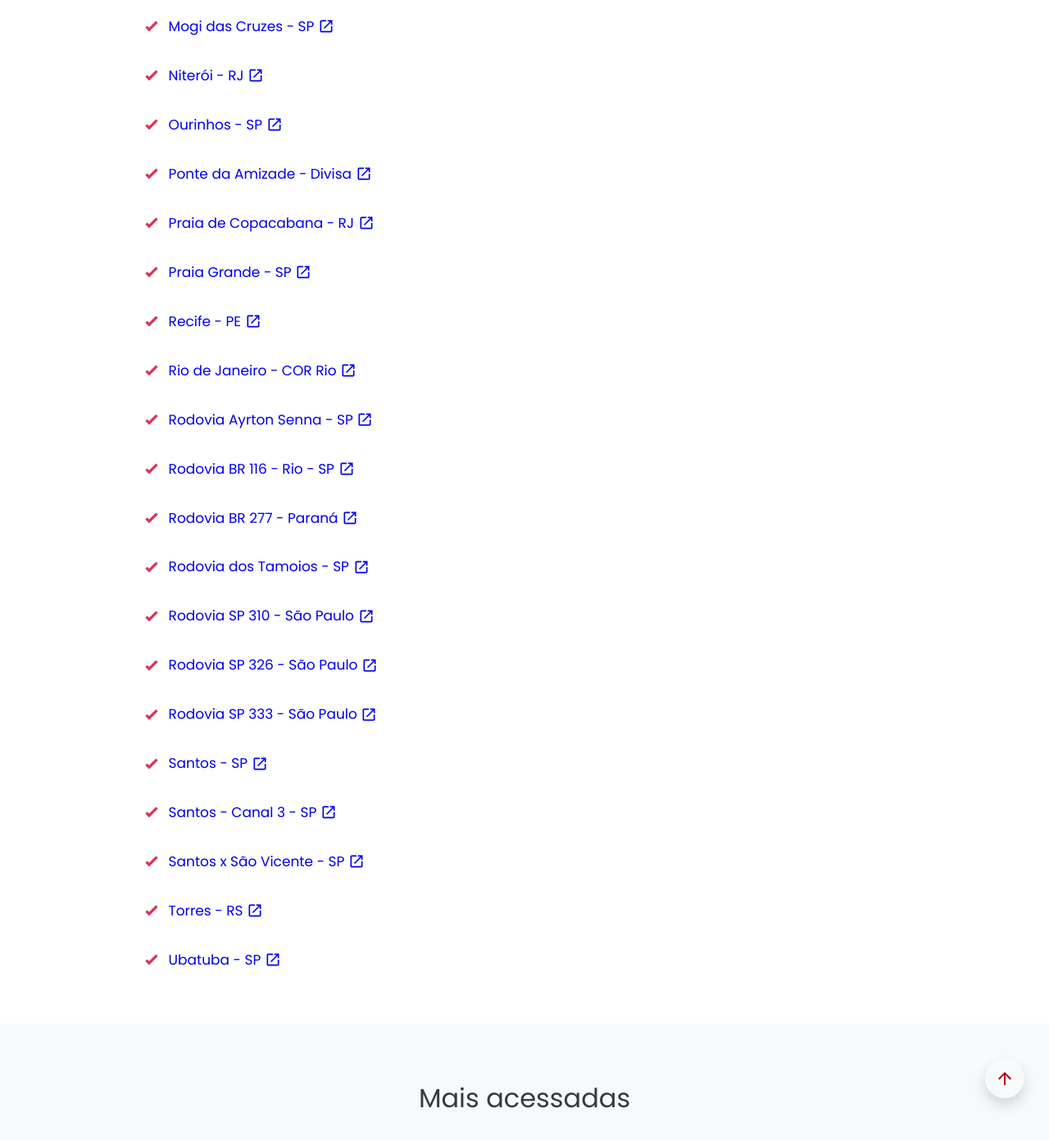
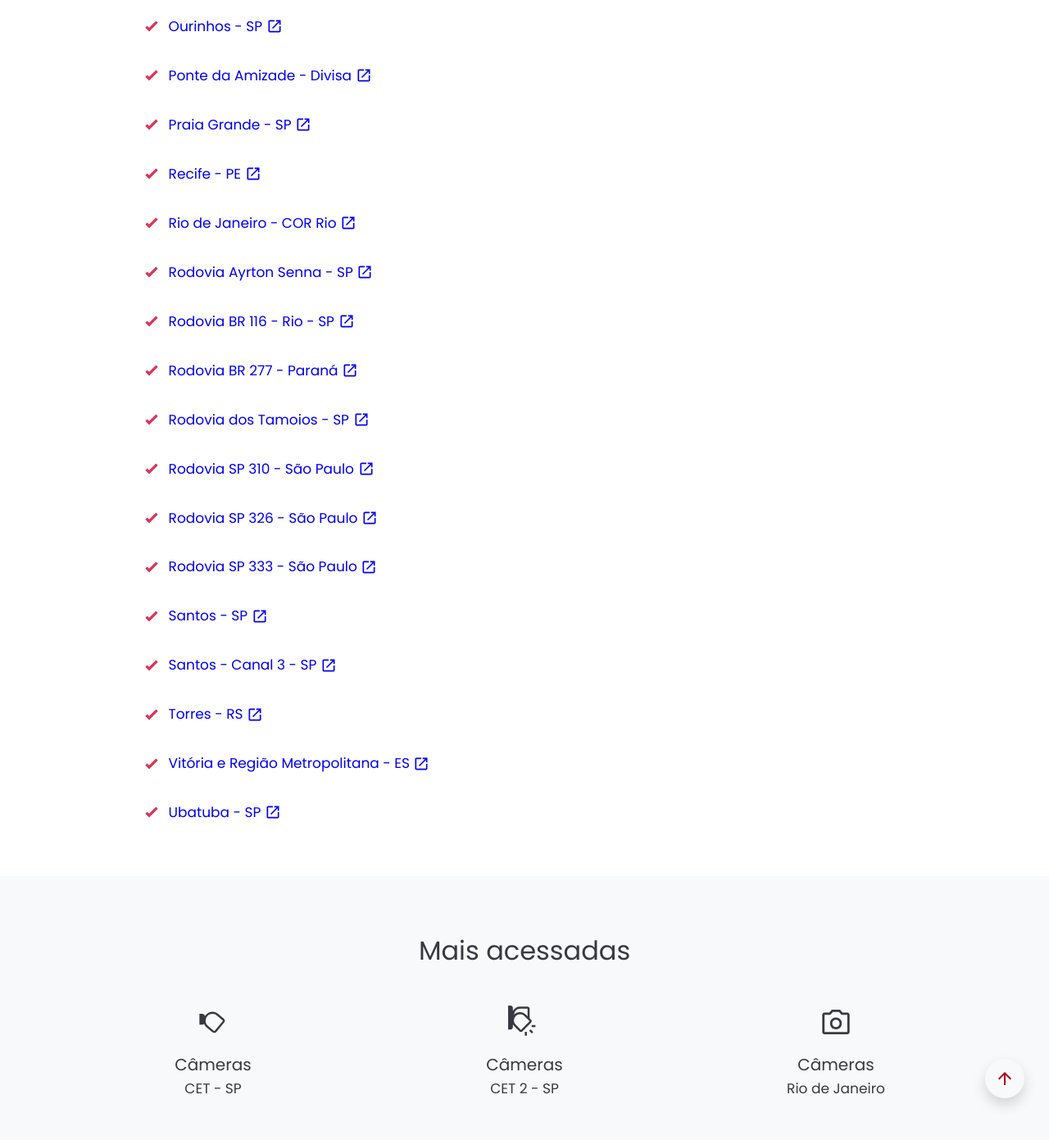
Before and after one commit to Sergio-Damm/transitoaovivo, a Jekyll site: the page built from pages/mais-cameras-ao-vivo/index.html, in a window 1280 px wide and 1400 px high, scrolled down 1406 px. Shown: the top 1391 px of the window at 82% size. Built offline with Jekyll 4.4.1, drawn with Linux system fonts in a browser that asks for light colours.

Commit message:
Atualizacao links mais cameras

```diff
--- a/pages/mais-cameras-ao-vivo/index.html
+++ b/pages/mais-cameras-ao-vivo/index.html
@@ -14,14 +14,6 @@
 			<div class='py-5'>
       			<h1 class='fs-2 fw-bold  text-center'>Mais Câmeras</h1>
       		</div>
-
-			<div class="py-3">
-				<svg class="fill-secondary me-2" width="16" height="16" xmlns="http://www.w3.org/2000/svg" fill="#da3458" viewBox="0 0 24 24"><path d="M23.146,5.4,20.354,2.6a.5.5,0,0,0-.708,0L7.854,14.4a.5.5,0,0,1-.708,0L4.354,11.6a.5.5,0,0,0-.708,0L.854,14.4a.5.5,0,0,0,0,.707L7.146,21.4a.5.5,0,0,0,.708,0L23.146,6.1A.5.5,0,0,0,23.146,5.4Z"></path></svg>
-              	<a class='link-externo justify-content-right w-25 me-auto mb-4' rel='nofollow' target='_blank' href='https://www.visiteapucarana.com.br/ao-vivo/'>
-				<span class="align-middle">Apucarana - PR</span>
-					<svg xmlns="http://www.w3.org/2000/svg" height="20px" viewBox="0 -960 960 960" width="20px" fill="currentcolor"><path d="M200-120q-33 0-56.5-23.5T120-200v-560q0-33 23.5-56.5T200-840h280v80H200v560h560v-280h80v280q0 33-23.5 56.5T760-120H200Zm188-212-56-56 372-372H560v-80h280v280h-80v-144L388-332Z"/></svg>
-              	</a>
-			</div>
 
 			<div class="py-3">
 				<svg class="fill-secondary me-2" width="16px" height="16px" xmlns="http://www.w3.org/2000/svg" fill="#da3458" viewBox="0 0 24 24"><path d="M23.146,5.4,20.354,2.6a.5.5,0,0,0-.708,0L7.854,14.4a.5.5,0,0,1-.708,0L4.354,11.6a.5.5,0,0,0-.708,0L.854,14.4a.5.5,0,0,0,0,.707L7.146,21.4a.5.5,0,0,0,.708,0L23.146,6.1A.5.5,0,0,0,23.146,5.4Z"></path></svg>
@@ -153,7 +145,7 @@
 
 		  	<div class="py-3">
 				<svg class="fill-secondary me-2" width="16" height="16" xmlns="http://www.w3.org/2000/svg" fill="#da3458" viewBox="0 0 24 24"><path d="M23.146,5.4,20.354,2.6a.5.5,0,0,0-.708,0L7.854,14.4a.5.5,0,0,1-.708,0L4.354,11.6a.5.5,0,0,0-.708,0L.854,14.4a.5.5,0,0,0,0,.707L7.146,21.4a.5.5,0,0,0,.708,0L23.146,6.1A.5.5,0,0,0,23.146,5.4Z"></path></svg>
-				<a class='link-externo justify-content-right w-25 me-auto mb-4' rel='nofollow' target='_blank' href='https://www.pjf.mg.gov.br/secretarias/smu/servicos/transito_agora/index.php'>
+				<a class='link-externo justify-content-right w-25 me-auto mb-4' rel='nofollow' target='_blank' href='https://www.pjf.mg.gov.br/infotrans/'>
 				<span class="align-middle">Juiz de Fora - MG</span>
 					<svg xmlns="http://www.w3.org/2000/svg" height="20px" viewBox="0 -960 960 960" width="20px" fill="currentcolor"><path d="M200-120q-33 0-56.5-23.5T120-200v-560q0-33 23.5-56.5T200-840h280v80H200v560h560v-280h80v280q0 33-23.5 56.5T760-120H200Zm188-212-56-56 372-372H560v-80h280v280h-80v-144L388-332Z"/></svg>
               	</a>
@@ -171,14 +163,6 @@
 				<svg class="fill-secondary me-2" width="16" height="16" xmlns="http://www.w3.org/2000/svg" fill="#da3458" viewBox="0 0 24 24"><path d="M23.146,5.4,20.354,2.6a.5.5,0,0,0-.708,0L7.854,14.4a.5.5,0,0,1-.708,0L4.354,11.6a.5.5,0,0,0-.708,0L.854,14.4a.5.5,0,0,0,0,.707L7.146,21.4a.5.5,0,0,0,.708,0L23.146,6.1A.5.5,0,0,0,23.146,5.4Z"></path></svg>
 				<a class='link-externo justify-content-right w-25 me-auto mb-4' rel='nofollow' target='_blank' href='https://www.iat.pr.gov.br/Pagina/Cameras-de-Monitoramento-da-Orla-Matinhos'>
 				<span class="align-middle">Matinhos - PR</span>
-					<svg xmlns="http://www.w3.org/2000/svg" height="20px" viewBox="0 -960 960 960" width="20px" fill="currentcolor"><path d="M200-120q-33 0-56.5-23.5T120-200v-560q0-33 23.5-56.5T200-840h280v80H200v560h560v-280h80v280q0 33-23.5 56.5T760-120H200Zm188-212-56-56 372-372H560v-80h280v280h-80v-144L388-332Z"/></svg>
-              	</a>
-          	</div>
-
-			<div class="py-3">
-				<svg class="fill-secondary me-2" width="16" height="16" xmlns="http://www.w3.org/2000/svg" fill="#da3458" viewBox="0 0 24 24"><path d="M23.146,5.4,20.354,2.6a.5.5,0,0,0-.708,0L7.854,14.4a.5.5,0,0,1-.708,0L4.354,11.6a.5.5,0,0,0-.708,0L.854,14.4a.5.5,0,0,0,0,.707L7.146,21.4a.5.5,0,0,0,.708,0L23.146,6.1A.5.5,0,0,0,23.146,5.4Z"></path></svg>
-				<a class='link-externo justify-content-right w-25 me-auto mb-4' rel='nofollow' target='_blank' href='https://www.mogidascruzes.sp.gov.br/camera-ao-vivo'>
-				<span class="align-middle">Mogi das Cruzes - SP</span>
 					<svg xmlns="http://www.w3.org/2000/svg" height="20px" viewBox="0 -960 960 960" width="20px" fill="currentcolor"><path d="M200-120q-33 0-56.5-23.5T120-200v-560q0-33 23.5-56.5T200-840h280v80H200v560h560v-280h80v280q0 33-23.5 56.5T760-120H200Zm188-212-56-56 372-372H560v-80h280v280h-80v-144L388-332Z"/></svg>
               	</a>
           	</div>
@@ -203,14 +187,6 @@
 				<svg class="fill-secondary me-2" width="16" height="16" xmlns="http://www.w3.org/2000/svg" fill="#da3458" viewBox="0 0 24 24"><path d="M23.146,5.4,20.354,2.6a.5.5,0,0,0-.708,0L7.854,14.4a.5.5,0,0,1-.708,0L4.354,11.6a.5.5,0,0,0-.708,0L.854,14.4a.5.5,0,0,0,0,.707L7.146,21.4a.5.5,0,0,0,.708,0L23.146,6.1A.5.5,0,0,0,23.146,5.4Z"></path></svg>
 				<a class='link-externo justify-content-right w-25 me-auto mb-4' rel='nofollow' target='_blank' href='https://foz.portaldacidade.com/cameras-ao-vivo/ponte-da-amizade-sentido-paraguai'>
 				<span class="align-middle">Ponte da Amizade - Divisa</span>
-					<svg xmlns="http://www.w3.org/2000/svg" height="20px" viewBox="0 -960 960 960" width="20px" fill="currentcolor"><path d="M200-120q-33 0-56.5-23.5T120-200v-560q0-33 23.5-56.5T200-840h280v80H200v560h560v-280h80v280q0 33-23.5 56.5T760-120H200Zm188-212-56-56 372-372H560v-80h280v280h-80v-144L388-332Z"/></svg>
-              	</a>
-          	</div>
-
-			<div class="py-3">
-				<svg class="fill-secondary me-2" width="16" height="16" xmlns="http://www.w3.org/2000/svg" fill="#da3458" viewBox="0 0 24 24"><path d="M23.146,5.4,20.354,2.6a.5.5,0,0,0-.708,0L7.854,14.4a.5.5,0,0,1-.708,0L4.354,11.6a.5.5,0,0,0-.708,0L.854,14.4a.5.5,0,0,0,0,.707L7.146,21.4a.5.5,0,0,0,.708,0L23.146,6.1A.5.5,0,0,0,23.146,5.4Z"></path></svg>
-				<a class='link-externo justify-content-right w-25 me-auto mb-4' rel='nofollow' target='_blank' href='https://www.earthcam.com/brazil/riodejaneiro/?cam=rio_copacabana'>
-				<span class="align-middle">Praia de Copacabana - RJ</span>
 					<svg xmlns="http://www.w3.org/2000/svg" height="20px" viewBox="0 -960 960 960" width="20px" fill="currentcolor"><path d="M200-120q-33 0-56.5-23.5T120-200v-560q0-33 23.5-56.5T200-840h280v80H200v560h560v-280h80v280q0 33-23.5 56.5T760-120H200Zm188-212-56-56 372-372H560v-80h280v280h-80v-144L388-332Z"/></svg>
               	</a>
           	</div>
@@ -313,16 +289,16 @@
 
 			<div class="py-3">
 				<svg class="fill-secondary me-2" width="16" height="16" xmlns="http://www.w3.org/2000/svg" fill="#da3458" viewBox="0 0 24 24"><path d="M23.146,5.4,20.354,2.6a.5.5,0,0,0-.708,0L7.854,14.4a.5.5,0,0,1-.708,0L4.354,11.6a.5.5,0,0,0-.708,0L.854,14.4a.5.5,0,0,0,0,.707L7.146,21.4a.5.5,0,0,0,.708,0L23.146,6.1A.5.5,0,0,0,23.146,5.4Z"></path></svg>
-				<a class='link-externo justify-content-right w-25 me-auto mb-4' rel='nofollow' target='_blank' href='https://egov.santos.sp.gov.br/santosmapeada/Gestao/Cameras/MapaCamera/'>
-				<span class="align-middle">Santos x São Vicente - SP</span>
+				<a class='link-externo justify-content-right w-25 me-auto mb-4' rel='nofollow' target='_blank' href='https://torresaovivo.com.br/player/'>
+				<span class="align-middle">Torres - RS</span>
 					<svg xmlns="http://www.w3.org/2000/svg" height="20px" viewBox="0 -960 960 960" width="20px" fill="currentcolor"><path d="M200-120q-33 0-56.5-23.5T120-200v-560q0-33 23.5-56.5T200-840h280v80H200v560h560v-280h80v280q0 33-23.5 56.5T760-120H200Zm188-212-56-56 372-372H560v-80h280v280h-80v-144L388-332Z"/></svg>
               	</a>
           	</div>
 
 			<div class="py-3">
 				<svg class="fill-secondary me-2" width="16" height="16" xmlns="http://www.w3.org/2000/svg" fill="#da3458" viewBox="0 0 24 24"><path d="M23.146,5.4,20.354,2.6a.5.5,0,0,0-.708,0L7.854,14.4a.5.5,0,0,1-.708,0L4.354,11.6a.5.5,0,0,0-.708,0L.854,14.4a.5.5,0,0,0,0,.707L7.146,21.4a.5.5,0,0,0,.708,0L23.146,6.1A.5.5,0,0,0,23.146,5.4Z"></path></svg>
-				<a class='link-externo justify-content-right w-25 me-auto mb-4' rel='nofollow' target='_blank' href='https://torresaovivo.com.br/player/'>
-				<span class="align-middle">Torres - RS</span>
+				<a class='link-externo justify-content-right w-25 me-auto mb-4' rel='nofollow' target='_blank' href='https://terceiraponte.ceturb.es.gov.br/'>
+				<span class="align-middle">Vitória e Região Metropolitana - ES</span>
 					<svg xmlns="http://www.w3.org/2000/svg" height="20px" viewBox="0 -960 960 960" width="20px" fill="currentcolor"><path d="M200-120q-33 0-56.5-23.5T120-200v-560q0-33 23.5-56.5T200-840h280v80H200v560h560v-280h80v280q0 33-23.5 56.5T760-120H200Zm188-212-56-56 372-372H560v-80h280v280h-80v-144L388-332Z"/></svg>
               	</a>
           	</div>
```
